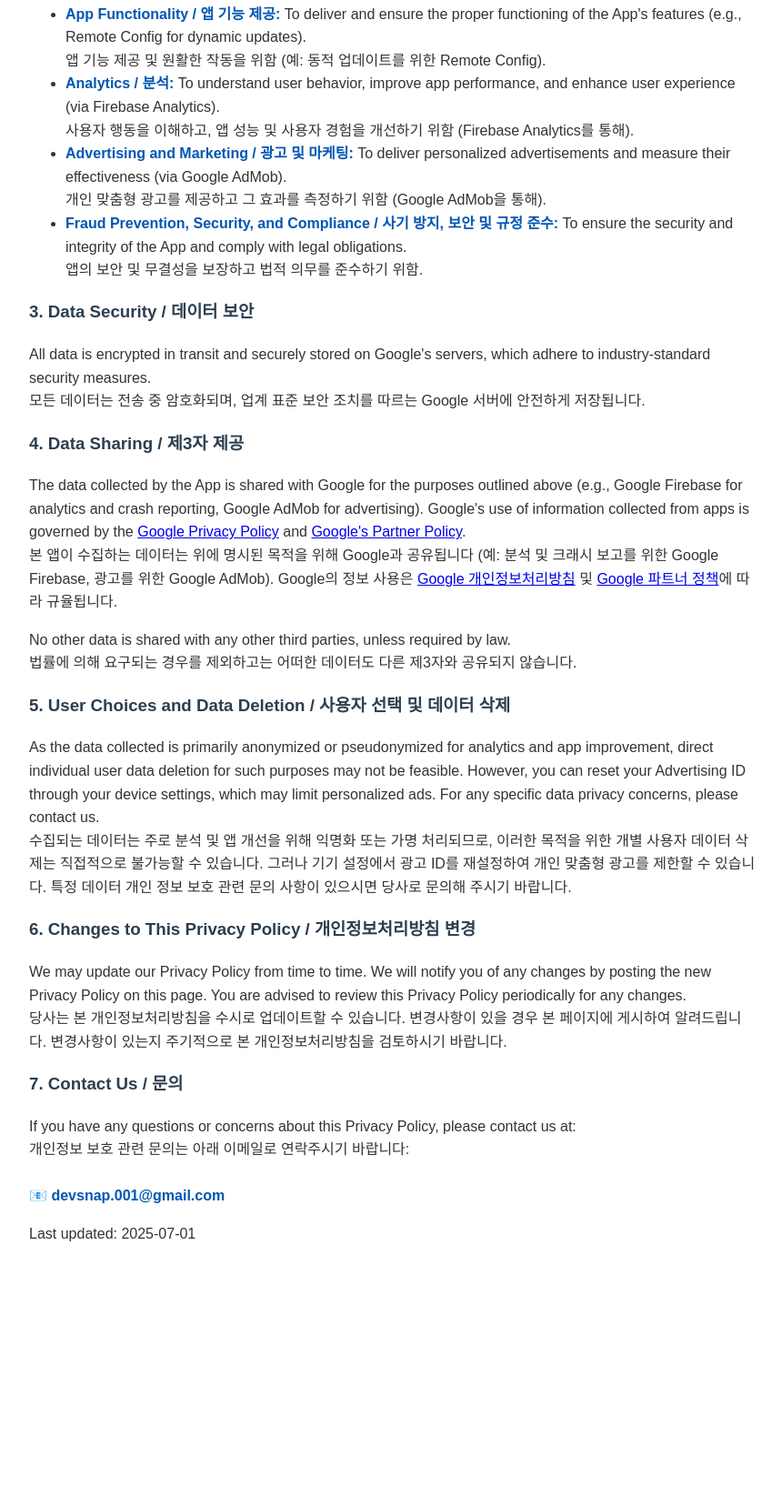
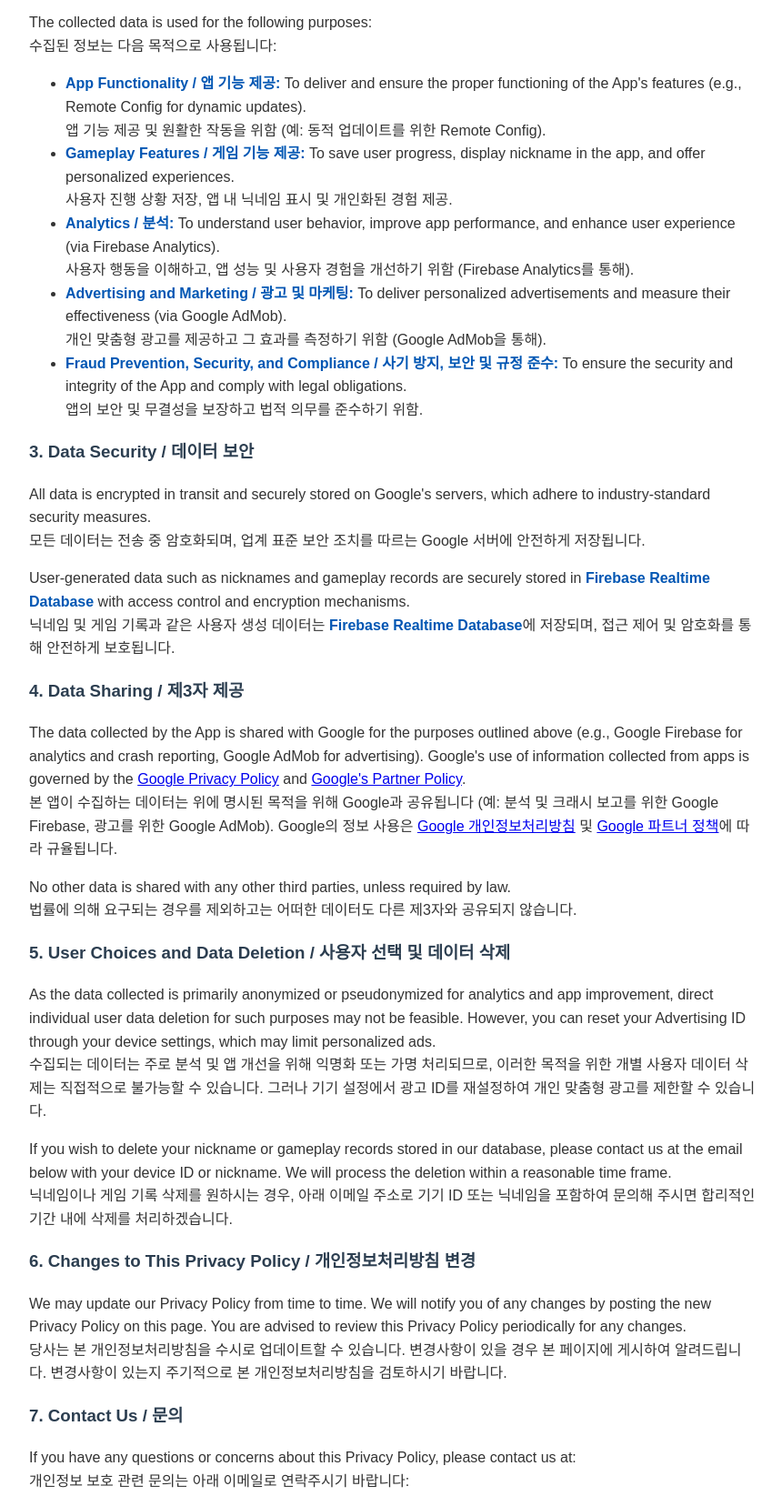
Before and after one commit to devsnap001/FindOdd, a plain HTML site: page index.html in a window 1280 px wide. Shown: the part 1155-2800 px from the top of the page at 91% size, without its empty margins (208-1068 px from the left). Before the commit the page ends 2565 px from the top, so only its background shows below. Drawn offline with Linux system fonts and the light colour scheme.

Commit message:
Update index.html

```diff
--- a/index.html
+++ b/index.html
@@ -28,6 +28,7 @@
     This Privacy Policy applies to the <strong>"FindOdd (틀린 하나 찾기)"</strong> mobile application (hereinafter referred to as "the App"), provided by <strong>DevDaddy</strong>.<br/>
     본 개인정보처리방침은 <strong>DevDaddy</strong>가 제공하는 모바일 애플리케이션 <strong>"FindOdd (틀린 하나 찾기)"</strong> (이하 "본 앱")에 적용됩니다.
   </p>
+
   <p>
     We, <strong>DevDaddy</strong>, respect your privacy and are committed to protecting the information you share with us. We comply with relevant laws and regulations.<br/>
     저희 <strong>DevDaddy</strong>는 사용자의 개인정보를 중요하게 생각하며, 관련 법령을 준수하고 개인정보 보호에 최선을 다하고 있습니다.
@@ -43,12 +44,17 @@
     The collected data may include, but is not limited to, the following:<br/>
     수집될 수 있는 정보는 다음을 포함하나 이에 한정되지 않습니다:
   </p>
+
   <ul>
     <li><strong>Device Information / 기기 정보:</strong> Device model, operating system version, device identifiers (e.g., Android Advertising ID, Firebase Installation IDs).<br/>기기 모델, 운영체제 버전, 기기 식별자 (예: 안드로이드 광고 ID, Firebase 설치 ID).</li>
     <li><strong>App Usage Behavior / 앱 사용 행동 정보:</strong> App interactions (e.g., screen views, button clicks), in-app search history.<br/>앱 상호작용 (예: 화면 조회, 버튼 클릭), 앱 내 검색 기록.</li>
     <li><strong>Performance Data / 성능 데이터:</strong> Crash logs, diagnostics, and other app performance data to monitor and improve app stability.<br/>앱 크래시 로그, 진단 정보 및 기타 앱 성능 데이터를 통해 앱 안정성 개선.</li>
     <li><strong>Approximate Location / 대략적인 위치:</strong> Derived from IP address for purposes like ad targeting and analytics.<br/>IP 주소를 통해 유추되는 대략적인 위치 정보 (광고 타겟팅 및 분석 목적).</li>
+    <li><strong>User-Provided Data / 사용자가 제공한 정보:</strong> Nickname (or alias), game progress, scores, or other gameplay-related records.<br/>
+    사용자가 직접 입력한 닉네임(또는 별명), 게임 진행 상황, 점수 등 게임 관련 기록.
+    </li>
   </ul>
+
   <p>
     Please note that while some data may be linked to your device, personally identifiable information (PII) such as your name or email is not directly collected by the App unless you explicitly provide it for a specific service within the App (which is not currently the case for "FindOdd (틀린 하나 찾기)").<br/>
     일부 데이터는 귀하의 기기와 연결될 수 있으나, 본 앱 ("FindOdd (틀린 하나 찾기)")에서는 귀하의 이름, 이메일 등 개인을 직접 식별할 수 있는 정보(PII)는 명시적으로 제공하지 않는 한 직접 수집되지 않습니다.
@@ -59,8 +65,10 @@
     The collected data is used for the following purposes:<br/>
     수집된 정보는 다음 목적으로 사용됩니다:
   </p>
+
   <ul>
     <li><strong>App Functionality / 앱 기능 제공:</strong> To deliver and ensure the proper functioning of the App's features (e.g., Remote Config for dynamic updates).<br/>앱 기능 제공 및 원활한 작동을 위함 (예: 동적 업데이트를 위한 Remote Config).</li>
+    <li><strong>Gameplay Features / 게임 기능 제공:</strong> To save user progress, display nickname in the app, and offer personalized experiences.<br/>사용자 진행 상황 저장, 앱 내 닉네임 표시 및 개인화된 경험 제공.</li>
     <li><strong>Analytics / 분석:</strong> To understand user behavior, improve app performance, and enhance user experience (via Firebase Analytics).<br/>사용자 행동을 이해하고, 앱 성능 및 사용자 경험을 개선하기 위함 (Firebase Analytics를 통해).</li>
     <li><strong>Advertising and Marketing / 광고 및 마케팅:</strong> To deliver personalized advertisements and measure their effectiveness (via Google AdMob).<br/>개인 맞춤형 광고를 제공하고 그 효과를 측정하기 위함 (Google AdMob을 통해).</li>
     <li><strong>Fraud Prevention, Security, and Compliance / 사기 방지, 보안 및 규정 준수:</strong> To ensure the security and integrity of the App and comply with legal obligations.<br/>앱의 보안 및 무결성을 보장하고 법적 의무를 준수하기 위함.</li>
@@ -71,11 +79,14 @@
     All data is encrypted in transit and securely stored on Google's servers, which adhere to industry-standard security measures.<br/>
     모든 데이터는 전송 중 암호화되며, 업계 표준 보안 조치를 따르는 Google 서버에 안전하게 저장됩니다.
   </p>
+  <p>
+    User-generated data such as nicknames and gameplay records are securely stored in <strong>Firebase Realtime Database</strong> with access control and encryption mechanisms.<br/>
+    닉네임 및 게임 기록과 같은 사용자 생성 데이터는 <strong>Firebase Realtime Database</strong>에 저장되며, 접근 제어 및 암호화를 통해 안전하게 보호됩니다.
+  </p>
 
   <h3>4. Data Sharing / 제3자 제공</h3>
   <p>
-    The data collected by the App is shared with Google for the purposes outlined above (e.g., Google Firebase for analytics and crash reporting, Google AdMob for advertising). Google's use of information collected from apps is governed by the <a href="https://policies.google.com/privacy" target="_blank" rel="noopener noreferrer">Google Privacy Policy</a> and <a href="https://policies.google.com/technologies/partner-sites" target="_blank" rel="noopener noreferrer">Google's Partner Policy</a>.
-    <br/>
+    The data collected by the App is shared with Google for the purposes outlined above (e.g., Google Firebase for analytics and crash reporting, Google AdMob for advertising). Google's use of information collected from apps is governed by the <a href="https://policies.google.com/privacy" target="_blank" rel="noopener noreferrer">Google Privacy Policy</a> and <a href="https://policies.google.com/technologies/partner-sites" target="_blank" rel="noopener noreferrer">Google's Partner Policy</a>.<br/>
     본 앱이 수집하는 데이터는 위에 명시된 목적을 위해 Google과 공유됩니다 (예: 분석 및 크래시 보고를 위한 Google Firebase, 광고를 위한 Google AdMob). Google의 정보 사용은 <a href="https://policies.google.com/privacy" target="_blank" rel="noopener noreferrer">Google 개인정보처리방침</a> 및 <a href="https://policies.google.com/technologies/partner-sites" target="_blank" rel="noopener noreferrer">Google 파트너 정책</a>에 따라 규율됩니다.
   </p>
   <p>
@@ -85,16 +96,17 @@
 
   <h3>5. User Choices and Data Deletion / 사용자 선택 및 데이터 삭제</h3>
   <p>
-    As the data collected is primarily anonymized or pseudonymized for analytics and app improvement, direct individual user data deletion for such purposes may not be feasible. However, you can reset your Advertising ID through your device settings, which may limit personalized ads. For any specific data privacy concerns, please contact us.
-    <br/>
-    수집되는 데이터는 주로 분석 및 앱 개선을 위해 익명화 또는 가명 처리되므로, 이러한 목적을 위한 개별 사용자 데이터 삭제는 직접적으로 불가능할 수 있습니다. 그러나 기기 설정에서 광고 ID를 재설정하여 개인 맞춤형 광고를 제한할 수 있습니다. 특정 데이터 개인 정보 보호 관련 문의 사항이 있으시면 당사로 문의해 주시기 바랍니다.
+    As the data collected is primarily anonymized or pseudonymized for analytics and app improvement, direct individual user data deletion for such purposes may not be feasible. However, you can reset your Advertising ID through your device settings, which may limit personalized ads.<br/>
+    수집되는 데이터는 주로 분석 및 앱 개선을 위해 익명화 또는 가명 처리되므로, 이러한 목적을 위한 개별 사용자 데이터 삭제는 직접적으로 불가능할 수 있습니다. 그러나 기기 설정에서 광고 ID를 재설정하여 개인 맞춤형 광고를 제한할 수 있습니다.
   </p>
-
+  <p>
+    If you wish to delete your nickname or gameplay records stored in our database, please contact us at the email below with your device ID or nickname. We will process the deletion within a reasonable time frame.<br/>
+    닉네임이나 게임 기록 삭제를 원하시는 경우, 아래 이메일 주소로 기기 ID 또는 닉네임을 포함하여 문의해 주시면 합리적인 기간 내에 삭제를 처리하겠습니다.
+  </p>
 
   <h3>6. Changes to This Privacy Policy / 개인정보처리방침 변경</h3>
   <p>
-    We may update our Privacy Policy from time to time. We will notify you of any changes by posting the new Privacy Policy on this page. You are advised to review this Privacy Policy periodically for any changes.
-    <br/>
+    We may update our Privacy Policy from time to time. We will notify you of any changes by posting the new Privacy Policy on this page. You are advised to review this Privacy Policy periodically for any changes.<br/>
     당사는 본 개인정보처리방침을 수시로 업데이트할 수 있습니다. 변경사항이 있을 경우 본 페이지에 게시하여 알려드립니다. 변경사항이 있는지 주기적으로 본 개인정보처리방침을 검토하시기 바랍니다.
   </p>
 
@@ -105,6 +117,6 @@
     📧 <strong>devsnap.001@gmail.com</strong>
   </p>
 
-  <p>Last updated: 2025-07-01</p>
+  <p>Last updated: 2025-07-02</p>
 </body>
 </html>
```
